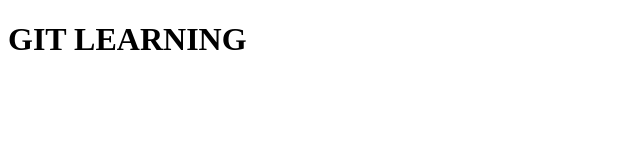
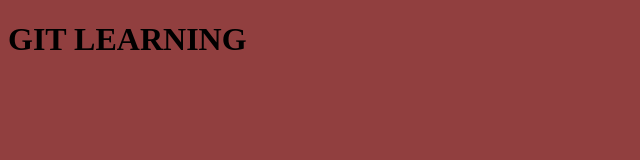
Before and after one commit to StanislawZielinski/myRepo2, a plain HTML site: page index.html in a window 1280 px wide. Shown: the whole page, without its empty margins (0-640 px from the left). Drawn offline with Linux system fonts and the light colour scheme.

Commit message:
add cs and bg

```diff
--- a/index.html
+++ b/index.html
@@ -5,6 +5,7 @@
     <meta http-equiv="X-UA-Compatible" content="IE=edge">
     <meta name="viewport" content="width=device-width, initial-scale=1.0">
     <title>Document</title>
+    <link rel="stylesheet" href="styles.css">
 </head>
 <body>
     <h1>GIT LEARNING</h1>
--- a/styles.css
+++ b/styles.css
@@ -0,0 +1,3 @@
+body {
+    background: rgb(145, 63, 63);
+}
```
